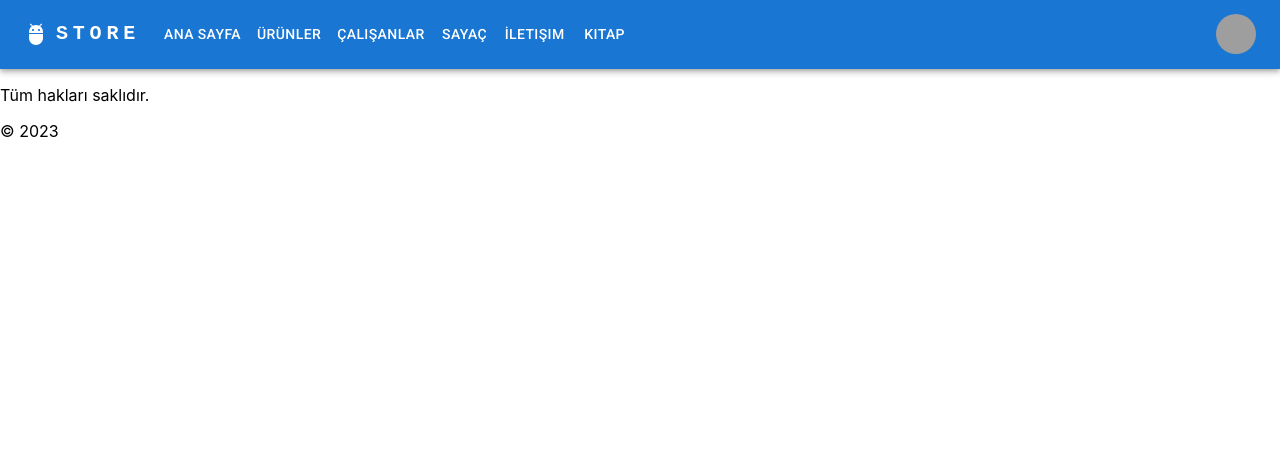
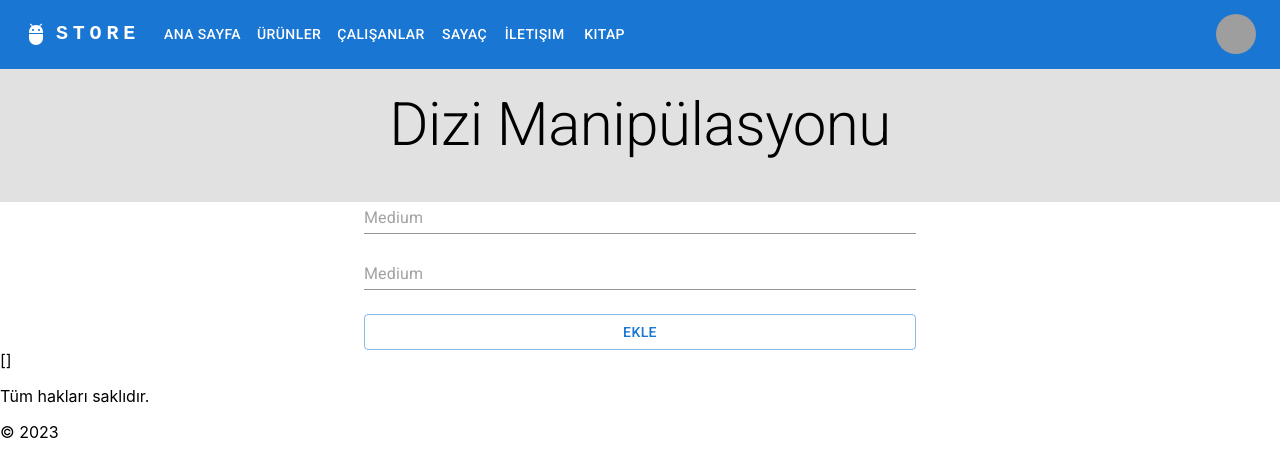
Before and after one commit to zcomert/BTK-AI-based-Web-Apps, a React (Create React App) app in the folder storeapp/frontend/: page /array in a window 1280 px wide. Shown: the top 476 px of the page. Built offline with nearby package versions, Linux system fonts and the light colour scheme; grey boxes are pictures that could not be loaded.

Commit message:
SelectedProduct has been updated.

```diff
--- a/storeapp/frontend/src/App.js
+++ b/storeapp/frontend/src/App.js
@@ -11,6 +11,7 @@ import ProductDetail from './pages/productDetail/ProductDetail';
 import ResponsiveAppBar from './components/navbar/ResponsiveAppBar';
 import Book from './basic/Book';
 import BookWithFormik from './basic/BookWithFormik';
+import ArrayManipulation from './basic/ArrayManipulation';
 
 
 function App() {
@@ -22,6 +23,7 @@ function App() {
 
       <main>
         <Routes>
+          <Route path='/array' element={<ArrayManipulation />}></Route>
           <Route path='/bookwithformik' element={<BookWithFormik />}></Route>
           <Route path='/book' element={<Book />}></Route>
           <Route path='/counter' element={<Counter />}></Route>
--- /dev/null
+++ b/storeapp/frontend/src/basic/ArrayManipulation.js
@@ -0,0 +1,50 @@
+import React, { useState } from 'react'
+import Header from '../components/header/Header';
+import { Button, Container, Input, Stack } from '@mui/material';
+import { useFormik } from 'formik';
+
+function ArrayManipulation() {
+
+    const [data, setData] = useState([]);
+
+    const formik = useFormik({
+        initialValues: {
+            firstName: '',
+            lastName: ''
+        },
+        onSubmit: (values) => {
+            setData([...data, values]);
+        }
+    });
+
+    return (
+        <div>
+            <Header data={{ title: "Dizi Manipülasyonu" }}></Header>
+            <Container maxWidth="sm">
+
+
+
+                <form onSubmit={formik.handleSubmit}>
+                    <Stack spacing={3}>
+                        <Input
+                            value={formik.values.firstName}
+                            onChange={formik.handleChange}
+                            size="md"
+                            placeholder="Medium" name="firstName" />
+
+                        <Input
+                            value={formik.values.lastName}
+                            onChange={formik.handleChange}
+                            size="md"
+                            placeholder="Medium" name="lastName" />
+                        <Button type="submit" variant="outlined">Ekle</Button>
+                    </Stack>
+                </form>
+            </Container>
+
+            {JSON.stringify(data)}
+        </div>
+    )
+}
+
+export default ArrayManipulation;
--- a/storeapp/frontend/src/pages/productDetail/NewComment.js
+++ b/storeapp/frontend/src/pages/productDetail/NewComment.js
@@ -10,7 +10,13 @@ function NewComment({ setSelectedProduct, selectedProduct }) {
             text: ''
         },
         onSubmit: (values) => {
-            console.log(values)
+            setSelectedProduct({
+                ...selectedProduct,
+                comments: [
+                    ...selectedProduct.comments,
+                    values
+                ]
+            })
         }
     })
 
```
